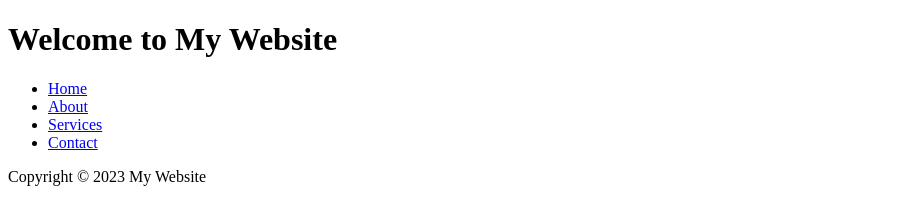
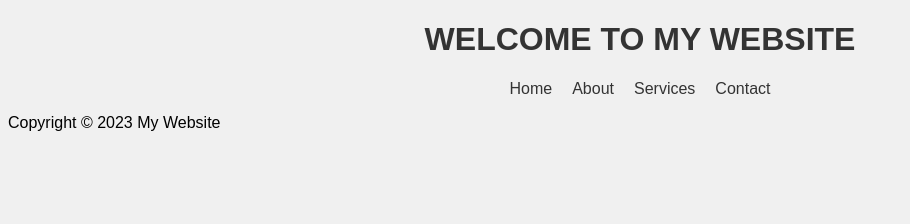
Before and after one commit to nhymz/nhymz.github.io, a plain HTML site: page index.html in a window 1280 px wide. Shown: the whole page, without its empty margins (0-910 px from the left). Drawn offline with Linux system fonts and the light colour scheme.

Commit message:
Update index.html

```diff
--- a/index.html
+++ b/index.html
@@ -4,6 +4,35 @@
     <title>My Website</title>
     <meta charset="UTF-8">
     <meta name="viewport" content="width=device-width, initial-scale=1.0">
+    <style>
+      /* Your CSS code goes here */
+      body {
+        background-color: #f0f0f0;
+        font-family: Arial, sans-serif;
+      }
+      h1 {
+        color: #333;
+        text-align: center;
+        text-transform: uppercase;
+      }
+      nav ul {
+        list-style: none;
+        margin: 0;
+        padding: 0;
+        display: flex;
+        justify-content: center;
+      }
+      nav li {
+        margin: 0 10px;
+      }
+      nav a {
+        text-decoration: none;
+        color: #333;
+      }
+      nav a:hover {
+        text-decoration: underline;
+      }
+    </style>
   </head>
   <body>
     <header>
```
